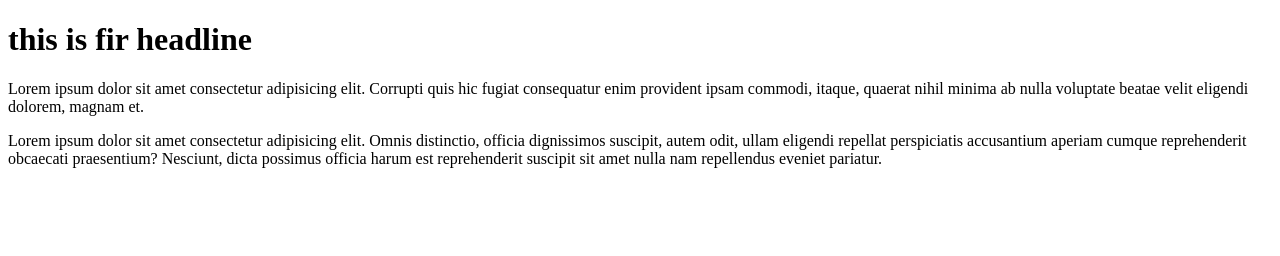
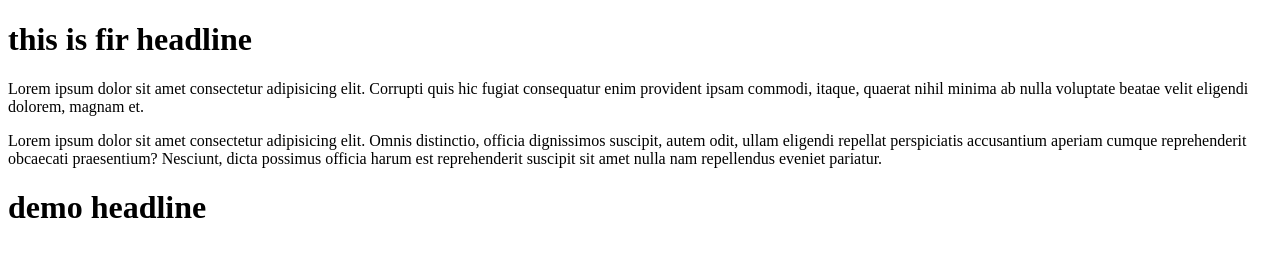
Before and after one commit to MinhazWebDeveloper/HTML-Practice-program, a plain HTML site: page index.html in a window 1280 px wide. Drawn offline with Linux system fonts and the light colour scheme.

Commit message:
Update index.html

```diff
--- a/index.html
+++ b/index.html
@@ -10,5 +10,7 @@
      <p>Lorem ipsum dolor sit amet consectetur adipisicing elit. Corrupti quis hic fugiat consequatur enim provident ipsam commodi, itaque, quaerat nihil minima ab nulla voluptate beatae velit eligendi dolorem, magnam et.</p>
 
      <p> Lorem ipsum dolor sit amet consectetur adipisicing elit. Omnis distinctio, officia dignissimos suscipit, autem odit, ullam eligendi repellat perspiciatis accusantium aperiam cumque reprehenderit obcaecati praesentium? Nesciunt, dicta possimus officia harum est reprehenderit suscipit sit amet nulla nam repellendus eveniet pariatur.</p>
+
+     <h1>demo headline </h1>
 </body>
 </html>
```
